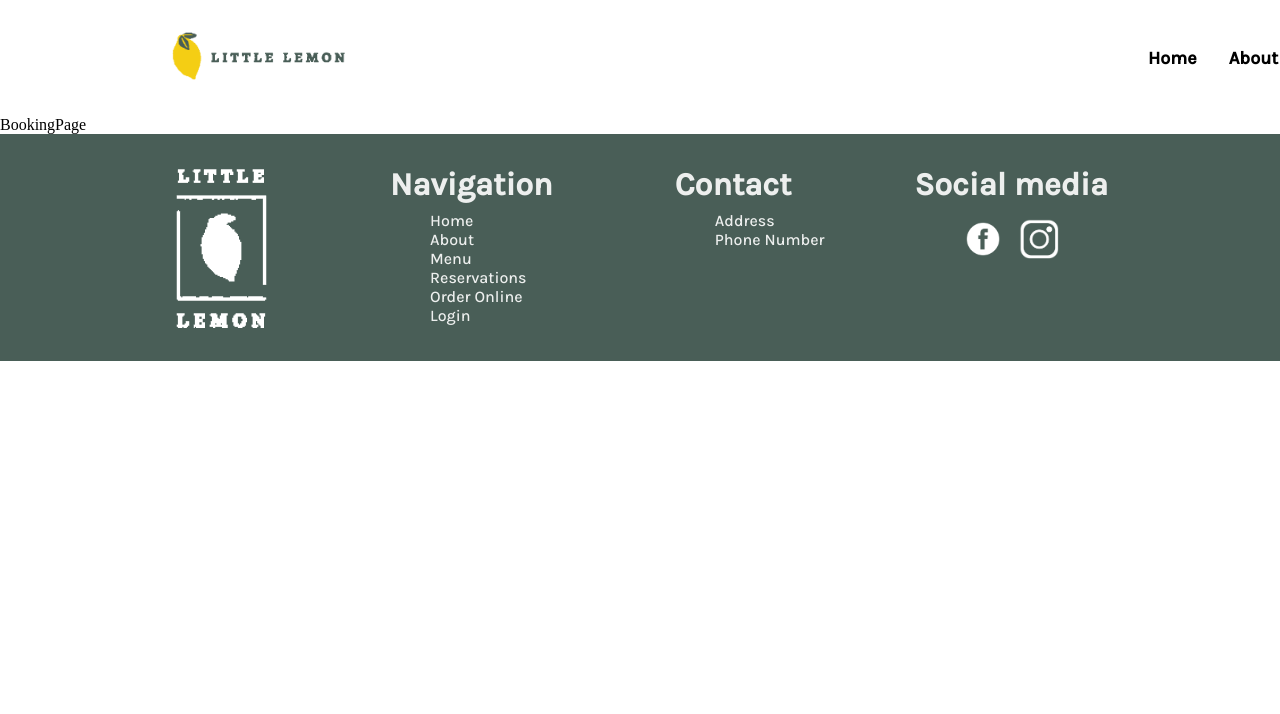
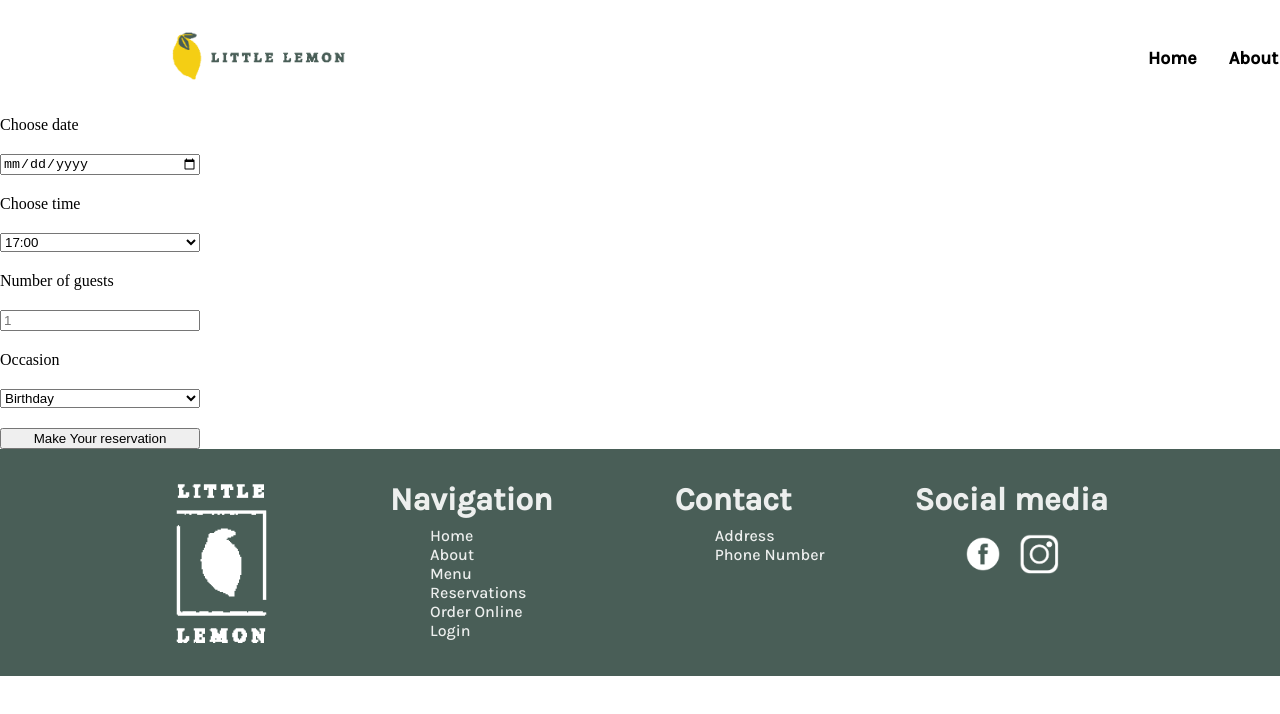
Before and after one commit to SzaZsom/little-lemon-restaurant-website, a React (Create React App) app: page /booking in a window 1280 px wide. Shown: the top 714 px of the page. Built offline with nearby package versions, Linux system fonts and the light colour scheme; a web font is replaced by a local one.

Commit message:
Implemented the basic structure of the booking form

```diff
--- /dev/null
+++ b/src/components/BookingForm.js
@@ -0,0 +1,29 @@
+import React from 'react'
+
+function BookingForm() {
+  return (
+    <form style={{display: "grid", maxWidth: "200px", gap: "20px"}}>
+      <label htmlFor="res-date">Choose date</label>
+      <input type="date" id="res-date" />
+      <label htmlFor="res-time">Choose time</label>
+      <select id="res-time">
+         <option>17:00</option>
+         <option>18:00</option>
+         <option>19:00</option>
+         <option>20:00</option>
+         <option>21:00</option>
+         <option>22:00</option>
+      </select>
+      <label htmlFor="guests">Number of guests</label>
+      <input type="number" placeholder="1" min="1" max="10" id="guests" />
+      <label htmlFor="occasion">Occasion</label>
+      <select id="occasion">
+         <option>Birthday</option>
+         <option>Anniversary</option>
+      </select>
+      <input type="submit" value="Make Your reservation" />
+    </form>
+  )
+}
+
+export default BookingForm
--- a/src/components/Routing.js
+++ b/src/components/Routing.js
@@ -4,6 +4,7 @@
 import BookingPage from "./pages/BookingPage"
 import Nav from './Nav'
 import Footer from './Footer'
+import AboutPage from './pages/AboutPage'
 
 function Routing() {
   return (
@@ -12,6 +13,7 @@
         <Routes>
             <Route path="/" element={<HomePage />}></Route>
             <Route path="/booking" element={<BookingPage />}></Route>
+            <Route path="/about" element={<AboutPage />}></Route>
         </Routes>
         <Footer />
     </Router>
--- /dev/null
+++ b/src/components/pages/AboutPage.js
@@ -0,0 +1,10 @@
+import React from 'react'
+import About from '../About'
+
+function AboutPage() {
+  return (
+    <About />
+  )
+}
+
+export default AboutPage
--- a/src/components/pages/BookingPage.js
+++ b/src/components/pages/BookingPage.js
@@ -1,8 +1,9 @@
 import React from 'react'
+import BookingForm from '../BookingForm'
 
 function BookingPage() {
   return (
-    <div>BookingPage</div>
+    <BookingForm />
   )
 }
 
```
